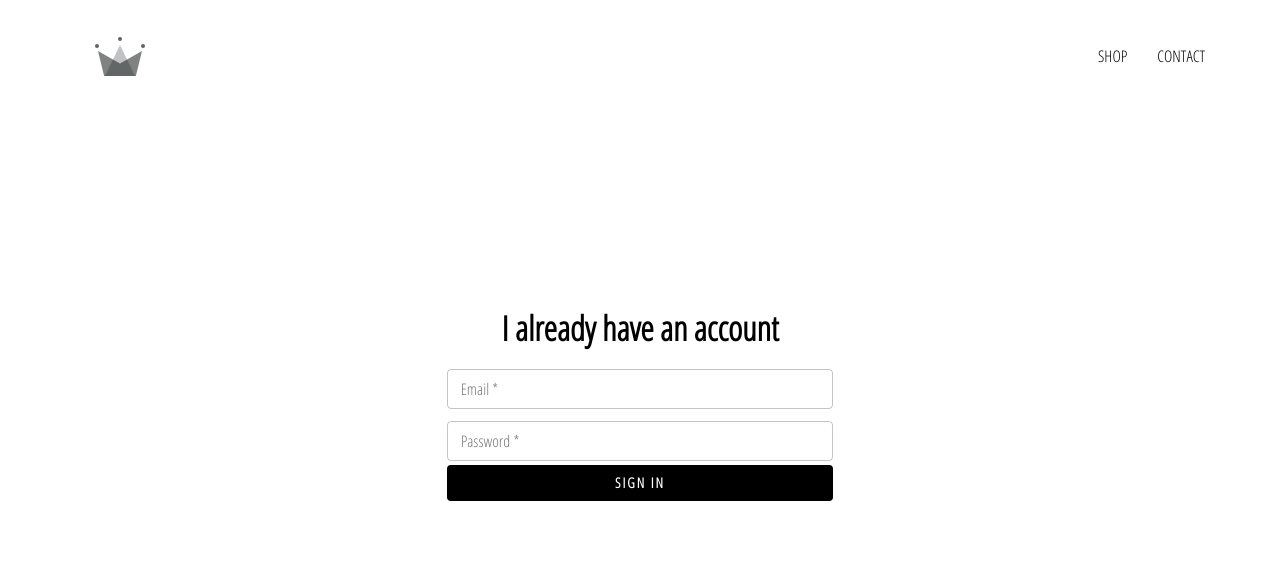
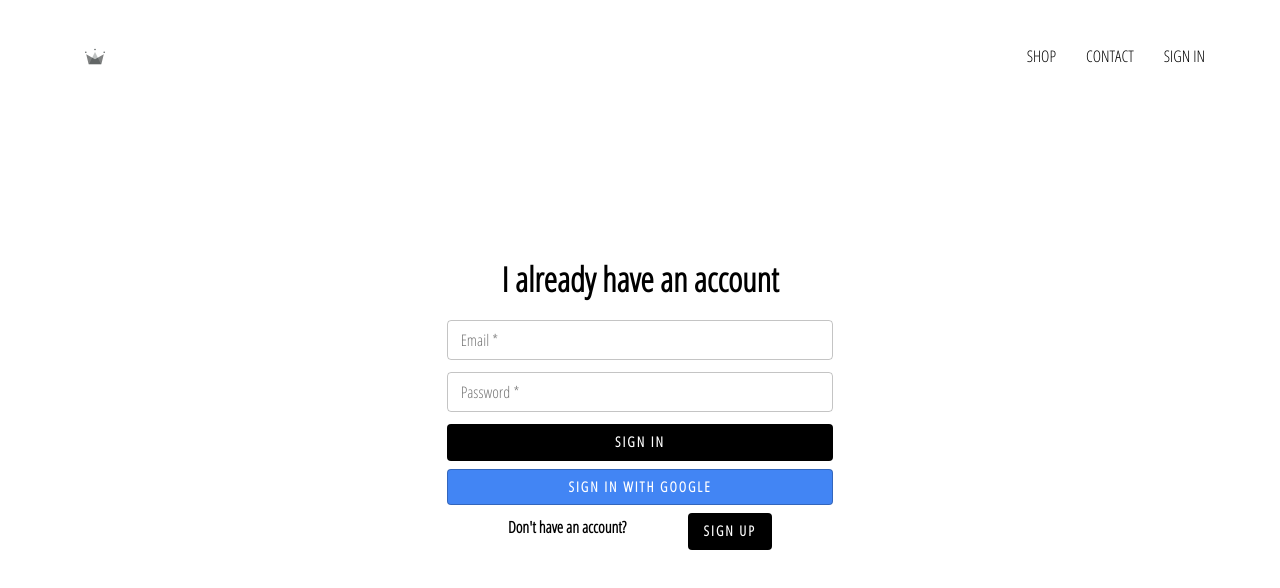
Before and after one commit to ikReza/crwn-clothing, a React (Create React App) app in the folder client/: page /signin in a window 1280 px wide. Shown: the top 588 px of the page. Built offline with nearby package versions, Linux system fonts and the light colour scheme; no server answers.

Commit message:
firebase embedded and google login

```diff
--- a/client/package.json
+++ b/client/package.json
@@ -7,6 +7,7 @@
     "@testing-library/jest-dom": "^4.2.4",
     "@testing-library/react": "^9.5.0",
     "@testing-library/user-event": "^7.2.1",
+    "firebase": "^7.19.0",
     "node-sass": "^4.14.1",
     "react": "^16.13.1",
     "react-dom": "^16.13.1",
--- a/client/src/App.css
+++ b/client/src/App.css
@@ -7,3 +7,7 @@ a {
   text-decoration: none;
   color: black;
 }
+
+* {
+  box-sizing: border-box;
+}
--- a/client/src/App.js
+++ b/client/src/App.js
@@ -1,5 +1,4 @@
-import React from "react";
-import "./App.css";
+import React, { useState, useEffect } from "react";
 import { Route, Switch } from "react-router-dom";
 
 import Homepage from "./pages/homepage/homepage";
@@ -8,10 +7,28 @@ import Header from "./components/header/header";
 import SignIn from "./components/signIn-and-signUp/signIn";
 import SignUp from "./components/signIn-and-signUp/signUp";
 
+import { auth } from "./firebase/firebase.utils";
+import "./App.css";
+
 const App = () => {
+  const [currentUser, setCurrentUser] = useState(null);
+
+  useEffect(() => {
+    let unSubscribeFromAuth = null;
+
+    unSubscribeFromAuth = auth.onAuthStateChanged((user) => {
+      setCurrentUser(user);
+      console.log(user);
+    });
+
+    return () => {
+      unSubscribeFromAuth();
+    };
+  }, []);
+
   return (
     <div>
-      <Header />
+      <Header currentUser={currentUser} />
       <Switch>
         <Route exact path="/" component={Homepage} />
         <Route path="/shop" component={ShopPage} />
--- a/client/src/components/customButton/customButton.jsx
+++ b/client/src/components/customButton/customButton.jsx
@@ -3,11 +3,12 @@ import { Button } from "@material-ui/core";
 
 import "./customButton.scss";
 
-const CustomButton = ({ children, ...otherProps }) => {
-  console.log(children);
-  console.log(otherProps);
+const CustomButton = ({ children, isGoogleSignIn, ...otherProps }) => {
   return (
-    <Button className="custom-button" {...otherProps}>
+    <Button
+      className={`${isGoogleSignIn ? "google-sign-in" : ""} custom-button`}
+      {...otherProps}
+    >
       {children}
     </Button>
   );
--- a/client/src/components/customButton/customButton.scss
+++ b/client/src/components/customButton/customButton.scss
@@ -3,9 +3,19 @@
   letter-spacing: 2px;
   background-color: black !important;
   color: white !important;
+  margin-top: 1vh !important;
 
   &:hover {
     background-color: white !important;
     color: black !important;
   }
+
+  &.google-sign-in {
+    background-color: #4285f4 !important;
+
+    &:hover {
+      background-color: #357ae8 !important;
+      color: white !important;
+    }
+  }
 }
--- a/client/src/components/header/header.jsx
+++ b/client/src/components/header/header.jsx
@@ -7,8 +7,9 @@ import { ReactComponent as Logo } from "../../assets/crown.svg";
 // Read more about this React library special syntax here: https://facebook.github.io/create-react-app/docs/adding-images-fonts-and-files
 
 import "./header.scss";
+import { auth } from "../../firebase/firebase.utils";
 
-const Header = () => {
+const Header = ({ currentUser }) => {
   return (
     <div className="header">
       <Link to="/" className="logo-container">
@@ -21,6 +22,15 @@ const Header = () => {
         <Link className="option" to="/shop">
           CONTACT
         </Link>
+        {currentUser ? (
+          <div className="option" onClick={() => auth.signOut()}>
+            SIGN OUT
+          </div>
+        ) : (
+          <Link className="option" to="/signin">
+            sign in
+          </Link>
+        )}
       </div>
     </div>
   );
--- a/client/src/components/header/header.scss
+++ b/client/src/components/header/header.scss
@@ -25,6 +25,8 @@
 
     .option {
       padding: 10px 15px;
+      text-transform: uppercase;
+      cursor: pointer;
     }
   }
 }
--- a/client/src/components/signIn-and-signUp/signIn.jsx
+++ b/client/src/components/signIn-and-signUp/signIn.jsx
@@ -1,8 +1,11 @@
 import React, { useState } from "react";
 import { Grid, Typography, TextField } from "@material-ui/core";
+import { Link } from "react-router-dom";
+
+import CustomButton from "../customButton/customButton";
+import { signInWithGoogle } from "../../firebase/firebase.utils";
 
 import "./signIn.scss";
-import CustomButton from "../customButton/customButton";
 
 const SignIn = () => {
   const [email, setEmail] = useState("");
@@ -50,6 +53,22 @@ const SignIn = () => {
           <CustomButton variant="outlined" fullWidth type="submit">
             Sign In
           </CustomButton>
+          <CustomButton
+            variant="outlined"
+            fullWidth
+            onClick={signInWithGoogle}
+            isGoogleSignIn
+          >
+            Sign In with Google
+          </CustomButton>
+          <div className="sign-up">
+            <Typography className="sign-up-header">
+              Don't have an account?{" "}
+            </Typography>
+            <CustomButton variant="outlined" component={Link} to="/signup">
+              Sign Up
+            </CustomButton>
+          </div>
         </form>
       </Grid>
     </Grid>
--- a/client/src/components/signIn-and-signUp/signIn.scss
+++ b/client/src/components/signIn-and-signUp/signIn.scss
@@ -5,4 +5,15 @@
   .sign-in-header {
     font-weight: bolder;
   }
+
+  .sign-up-header {
+    font-weight: bolder;
+  }
+
+  .sign-up {
+    width: 100%;
+    display: flex;
+    align-items: center;
+    justify-content: space-evenly;
+  }
 }
--- /dev/null
+++ b/client/src/firebase/firebase.utils.js
@@ -0,0 +1,24 @@
+import firebase from "firebase/app";
+import "firebase/firestore";
+import "firebase/auth";
+
+const config = {
+  apiKey: "AIzaSyAnpmkHYXrDbl8P7mGXbSuS7CDLZxFw15Y",
+  authDomain: "crwn-db-e4ed1.firebaseapp.com",
+  databaseURL: "https://crwn-db-e4ed1.firebaseio.com",
+  projectId: "crwn-db-e4ed1",
+  storageBucket: "crwn-db-e4ed1.appspot.com",
+  messagingSenderId: "542984046851",
+  appId: "1:542984046851:web:9318f31b2b7c51c99e4136",
+};
+
+firebase.initializeApp(config);
+
+export const auth = firebase.auth();
+export const firestore = firebase.firestore();
+
+const provider = new firebase.auth.GoogleAuthProvider();
+provider.setCustomParameters({ prompt: "select_account" });
+export const signInWithGoogle = () => auth.signInWithPopup(provider);
+
+export default firebase;
```
Also changed, not shown: 1 other file (tests, documents, lock files or other folders).
